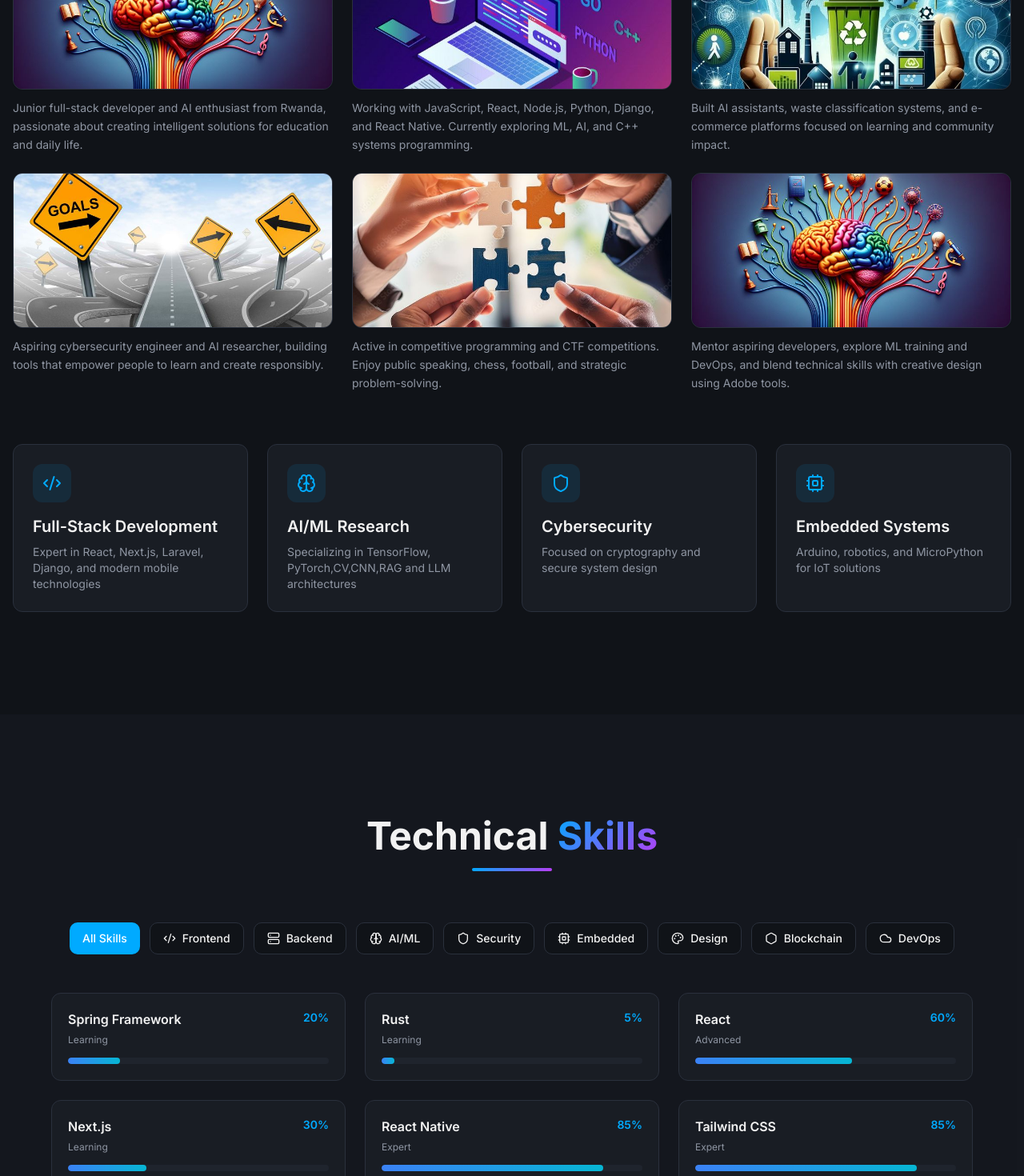
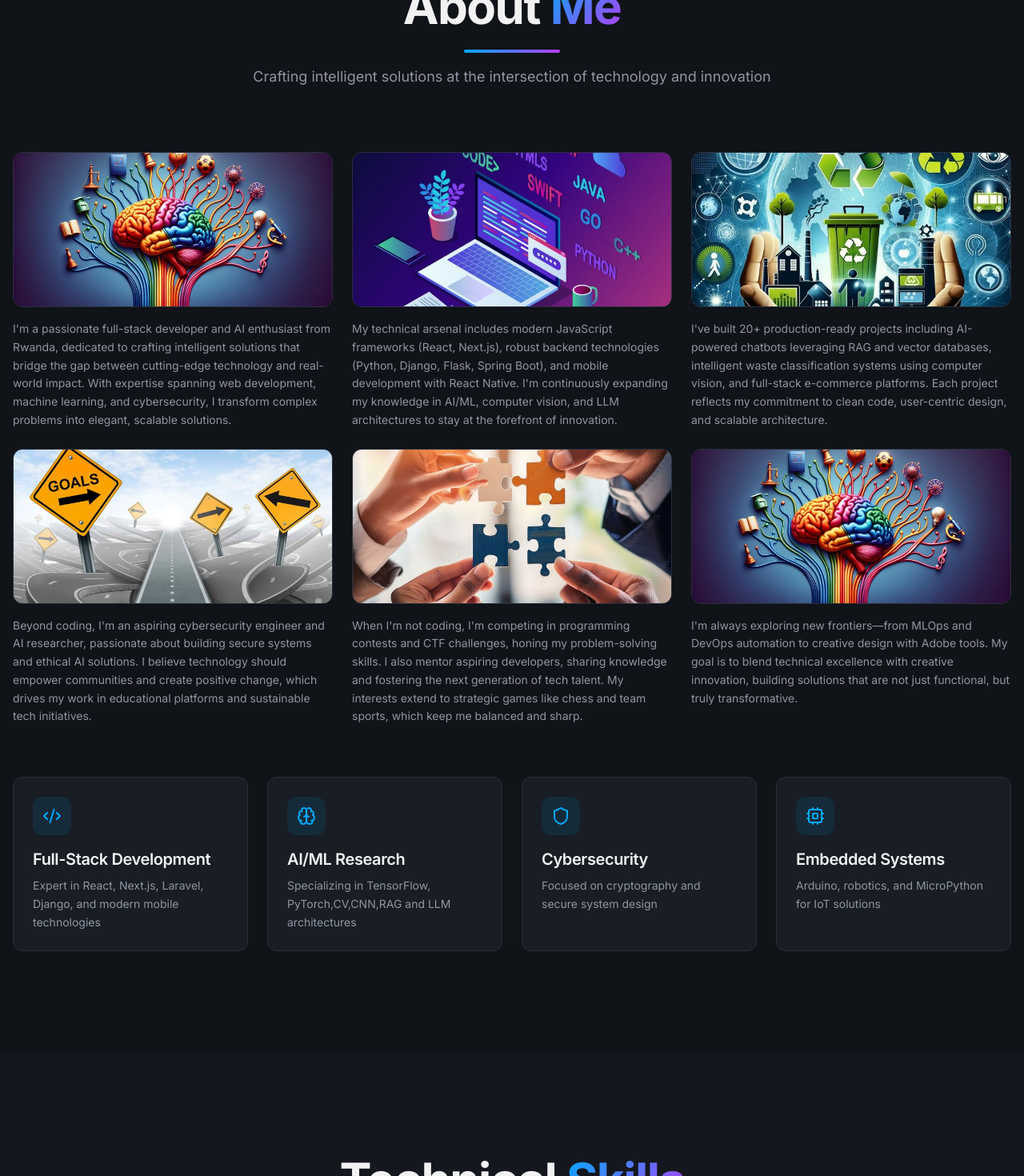
Before and after one commit to Isaac-1-lang/portfolio0.0.1, a React (Vite) app: page / in a window 1280 px wide. Shown: the part 1240-2710 px from the top of the page at 80% size. Built offline with nearby package versions, Linux system fonts and the light colour scheme; the HTML template or start-up script is replaced by a standard one.

Commit message:
Improved about me section

```diff
--- a/src/components/sections/About.tsx
+++ b/src/components/sections/About.tsx
@@ -39,21 +39,29 @@ export function About() {
           transition={{ duration: 0.8 }}
         >
           {/* Section Header */}
-          <div className="text-center mb-16">
+          <div className="text-center mb-20">
             <motion.h2
               initial={{ opacity: 0, y: 20 }}
               animate={isInView ? { opacity: 1, y: 0 } : {}}
               transition={{ delay: 0.2 }}
-              className="text-4xl md:text-5xl font-bold mb-4"
+              className="text-4xl md:text-5xl lg:text-6xl font-bold mb-6 tracking-tight"
             >
               About <span className="bg-gradient-hero bg-clip-text text-transparent">Me</span>
             </motion.h2>
             <motion.div
               initial={{ width: 0 }}
-              animate={isInView ? { width: "100px" } : {}}
+              animate={isInView ? { width: "120px" } : {}}
               transition={{ delay: 0.4, duration: 0.8 }}
-              className="h-1 bg-gradient-hero mx-auto rounded-full"
+              className="h-1 bg-gradient-hero mx-auto rounded-full mb-4"
             />
+            <motion.p
+              initial={{ opacity: 0 }}
+              animate={isInView ? { opacity: 1 } : {}}
+              transition={{ delay: 0.5 }}
+              className="text-muted-foreground text-lg max-w-2xl mx-auto"
+            >
+              Crafting intelligent solutions at the intersection of technology and innovation
+            </motion.p>
           </div>
 
           {/* Story + Images */}
@@ -67,16 +75,26 @@ export function About() {
                 initial={{ opacity: 0, y: 30 }}
                 animate={isInView ? { opacity: 1, y: 0 } : {}}
                 transition={{ delay: 0.4 + index * 0.1 }}
-                whileHover={{ y: -5, scale: 1.02 }}
-                className="bg-card border border-border rounded-xl p-6 hover:border-primary hover:shadow-sm transition-all"
+                whileHover={{
+                  y: -8,
+                  scale: 1.03,
+                  rotateY: 5,
+                  rotateX: 5,
+                  transition: { duration: 0.3 }
+                }}
+                className="bg-card border border-border rounded-xl p-6 hover:border-primary hover:shadow-lg hover:shadow-primary/10 transition-all group perspective-1000"
+                style={{ transformStyle: 'preserve-3d' }}
               >
-                <div className="mb-4">
-                  <div className="w-12 h-12 rounded-lg bg-primary/10 flex items-center justify-center">
-                    <item.icon className="h-6 w-6 text-primary" />
+                <motion.div
+                  className="mb-4"
+                  whileHover={{ rotate: [0, -10, 10, -10, 0], transition: { duration: 0.5 } }}
+                >
+                  <div className="w-12 h-12 rounded-lg bg-primary/10 flex items-center justify-center group-hover:bg-primary/20 transition-colors">
+                    <item.icon className="h-6 w-6 text-primary group-hover:scale-110 transition-transform" />
                   </div>
-                </div>
-                <h3 className="text-xl font-semibold mb-2">{item.title}</h3>
-                <p className="text-muted-foreground text-sm">{item.description}</p>
+                </motion.div>
+                <h3 className="text-xl font-semibold mb-2 group-hover:text-primary transition-colors">{item.title}</h3>
+                <p className="text-muted-foreground text-sm leading-relaxed">{item.description}</p>
               </motion.div>
             ))}
           </div>
@@ -89,27 +107,27 @@ export function About() {
 function StoryWithPreview({ isInView }: { isInView: boolean }) {
   const items = [
     {
-      text: "Junior full-stack developer and AI enthusiast from Rwanda, passionate about creating intelligent solutions for education and daily life.",
+      text: "I'm a passionate full-stack developer and AI enthusiast from Rwanda, dedicated to crafting intelligent solutions that bridge the gap between cutting-edge technology and real-world impact. With expertise spanning web development, machine learning, and cybersecurity, I transform complex problems into elegant, scalable solutions.",
       img: "/innovation.jpeg",
     },
     {
-      text: "Working with JavaScript, React, Node.js, Python, Django, and React Native. Currently exploring ML, AI, and C++ systems programming.",
+      text: "My technical arsenal includes modern JavaScript frameworks (React, Next.js), robust backend technologies (Python, Django, Flask, Spring Boot), and mobile development with React Native. I'm continuously expanding my knowledge in AI/ML, computer vision, and LLM architectures to stay at the forefront of innovation.",
       img: "/codingAndSe.jpeg",
     },
     {
-      text: "Built AI assistants, waste classification systems, and e-commerce platforms focused on learning and community impact.",
+      text: "I've built 20+ production-ready projects including AI-powered chatbots leveraging RAG and vector databases, intelligent waste classification systems using computer vision, and full-stack e-commerce platforms. Each project reflects my commitment to clean code, user-centric design, and scalable architecture.",
       img: "/projects.jpeg",
     },
     {
-      text: "Aspiring cybersecurity engineer and AI researcher, building tools that empower people to learn and create responsibly.",
+      text: "Beyond coding, I'm an aspiring cybersecurity engineer and AI researcher, passionate about building secure systems and ethical AI solutions. I believe technology should empower communities and create positive change, which drives my work in educational platforms and sustainable tech initiatives.",
       img: "/Apakah goal Anda_.jpeg",
     },
     {
-      text: "Active in competitive programming and CTF competitions. Enjoy public speaking, chess, football, and strategic problem-solving.",
+      text: "When I'm not coding, I'm competing in programming contests and CTF challenges, honing my problem-solving skills. I also mentor aspiring developers, sharing knowledge and fostering the next generation of tech talent. My interests extend to strategic games like chess and team sports, which keep me balanced and sharp.",
       img: "/lifeOutCoding.jpeg",
     },
     {
-      text: "Mentor aspiring developers, explore ML training and DevOps, and blend technical skills with creative design using Adobe tools.",
+      text: "I'm always exploring new frontiers—from MLOps and DevOps automation to creative design with Adobe tools. My goal is to blend technical excellence with creative innovation, building solutions that are not just functional, but truly transformative.",
       img: "/innovation.jpeg",
     },
   ];
@@ -122,21 +140,32 @@ function StoryWithPreview({ isInView }: { isInView: boolean }) {
           initial={{ opacity: 0, y: 30 }}
           animate={isInView ? { opacity: 1, y: 0 } : {}}
           transition={{ delay: 0.3 + i * 0.1 }}
-          className="flex flex-col"
+          className="flex flex-col group"
         >
           <motion.div
-            whileHover={{ scale: 1.03 }}
-            className="rounded-lg overflow-hidden border border-border bg-card shadow-sm mb-3"
+            whileHover={{
+              scale: 1.05,
+              rotateY: 5,
+              rotateX: 2,
+              transition: { duration: 0.4 }
+            }}
+            className="rounded-lg overflow-hidden border border-border bg-card shadow-sm mb-4 relative"
+            style={{ transformStyle: 'preserve-3d' }}
           >
+            <div className="absolute inset-0 bg-gradient-to-t from-primary/20 via-transparent to-transparent opacity-0 group-hover:opacity-100 transition-opacity duration-300 z-10" />
             <img
               src={item.img}
               alt={`About section ${i + 1}`}
-              className="w-full h-48 object-cover"
+              className="w-full h-48 object-cover group-hover:scale-110 transition-transform duration-500"
             />
           </motion.div>
-          <p className="text-sm text-muted-foreground leading-relaxed">
+          <motion.p
+            className="text-sm text-muted-foreground leading-relaxed"
+            whileHover={{ color: 'hsl(var(--foreground))' }}
+            transition={{ duration: 0.2 }}
+          >
             {item.text}
-          </p>
+          </motion.p>
         </motion.div>
       ))}
     </div>
--- a/src/components/sections/Hero.tsx
+++ b/src/components/sections/Hero.tsx
@@ -32,7 +32,7 @@ export function Hero() {
             initial={{ opacity: 0, scale: 0.5 }}
             animate={{ opacity: 1, scale: 1 }}
             transition={{ delay: 0.1, duration: 0.6 }}
-            className="relative w-48 h-48 mx-auto mb-12"
+            className="relative w-64 h-64 md:w-80 md:h-80 lg:w-96 lg:h-96 mx-auto mb-12"
           >
             {/* Rotating Rings */}
             <motion.div
@@ -44,25 +44,25 @@ export function Hero() {
             <motion.div
               animate={{ rotate: -360 }}
               transition={{ duration: 15, repeat: Infinity, ease: "linear" }}
-              className="absolute inset-4 border-2 border-accent/30 rounded-full"
+              className="absolute inset-4 md:inset-6 border-2 border-accent/30 rounded-full"
               style={{ borderBottomColor: 'hsl(var(--accent))' }}
             />
 
             {/* Profile Image / Logo */}
             <motion.div
               whileHover={{ scale: 1.05 }}
-              className="absolute inset-8 rounded-full bg-gradient-to-br from-primary/10 to-accent/10 backdrop-blur-sm border-2 border-primary/20 shadow-sm overflow-hidden flex items-center justify-center"
+              className="absolute inset-6 md:inset-8 lg:inset-10 rounded-full bg-gradient-to-br from-primary/10 to-accent/10 backdrop-blur-sm border-2 border-primary/20 shadow-lg overflow-hidden flex items-center justify-center"
             >
               {/* Light mode: colored logo; Dark mode: white logo */}
               <img
-                src="/logo.png"
-                alt="Logo"
-                className="w-24 h-24 md:w-28 md:h-28 rounded-full object-cover block dark:hidden"
+                src="/Isaac.jpg"
+                alt="Profile"
+                className="w-40 h-40 md:w-48 md:h-48 lg:w-56 lg:h-56 rounded-full object-cover block dark:hidden"
               />
               <img
-                src="/logoWhite.png"
-                alt="Logo"
-                className="w-24 h-24 md:w-28 md:h-28 rounded-full object-cover hidden dark:block"
+                src="/Isaac.jpg"
+                alt="Profile"
+                className="w-40 h-40 md:w-48 md:h-48 lg:w-56 lg:h-56 rounded-full object-cover hidden dark:block"
               />
             </motion.div>
           </motion.div>
--- a/src/components/sections/Skills.tsx
+++ b/src/components/sections/Skills.tsx
@@ -3,7 +3,6 @@ import { useInView } from 'framer-motion';
 import { useRef, useState } from 'react';
 import { Button } from '@/components/ui/button';
 import { Code2, Server, Brain, Shield, Cpu, Palette, Hexagon, Cloud, ExternalLink, Award } from 'lucide-react';
-import { link } from 'fs';
 
 export function Skills() {
   const ref = useRef(null);
@@ -97,21 +96,29 @@ export function Skills() {
           transition={{ duration: 0.8 }}
         >
           {/* Section Header */}
-          <div className="text-center mb-16">
+          <div className="text-center mb-20">
             <motion.h2
               initial={{ opacity: 0, y: 20 }}
               animate={isInView ? { opacity: 1, y: 0 } : {}}
               transition={{ delay: 0.2 }}
-              className="text-4xl md:text-5xl font-bold mb-4"
+              className="text-4xl md:text-5xl lg:text-6xl font-bold mb-6 tracking-tight"
             >
               Technical <span className="bg-gradient-hero bg-clip-text text-transparent">Skills</span>
             </motion.h2>
             <motion.div
               initial={{ width: 0 }}
-              animate={isInView ? { width: "100px" } : {}}
+              animate={isInView ? { width: "120px" } : {}}
               transition={{ delay: 0.4, duration: 0.8 }}
-              className="h-1 bg-gradient-hero mx-auto rounded-full"
+              className="h-1 bg-gradient-hero mx-auto rounded-full mb-4"
             />
+            <motion.p
+              initial={{ opacity: 0 }}
+              animate={isInView ? { opacity: 1 } : {}}
+              transition={{ delay: 0.5 }}
+              className="text-muted-foreground text-lg max-w-2xl mx-auto"
+            >
+              A comprehensive toolkit spanning full-stack development, AI/ML, cybersecurity, and beyond
+            </motion.p>
           </div>
 
           {/* Category Filter */}
@@ -146,47 +153,86 @@ export function Skills() {
                 animate={isInView ? { opacity: 1, scale: 1 } : {}}
                 exit={{ opacity: 0, scale: 0.8 }}
                 transition={{ delay: index * 0.03, duration: 0.4 }}
-                whileHover={{ scale: 1.03, y: -5 }}
-                className="bg-card border border-border rounded-xl p-5 hover:border-primary hover:shadow-sm transition-all group"
+                whileHover={{
+                  scale: 1.05,
+                  y: -8,
+                  rotateY: 3,
+                  transition: { duration: 0.3 }
+                }}
+                className="bg-card border border-border rounded-xl p-5 hover:border-primary hover:shadow-lg hover:shadow-primary/10 transition-all group relative overflow-hidden"
+                style={{ transformStyle: 'preserve-3d' }}
               >
+                {/* Subtle background glow on hover */}
+                <div className={`absolute inset-0 bg-gradient-to-r ${skill.color} opacity-0 group-hover:opacity-5 transition-opacity duration-300 pointer-events-none`} />
+
+                <div className="relative z-10">
                   <div className="flex justify-between items-start mb-3">
                     <div className="flex-1">
                       <div className="flex items-center gap-2">
-                      <h3 className="font-semibold text-base group-hover:text-primary transition-colors">{skill.name}</h3>
+                        <motion.h3
+                          className="font-semibold text-base group-hover:text-primary transition-colors"
+                          whileHover={{ scale: 1.05 }}
+                        >
+                          {skill.name}
+                        </motion.h3>
                         {skill.link && (
-                        <a
+                          <motion.a
                             href={skill.link}
                             target="_blank"
                             rel="noopener noreferrer"
                             className="opacity-0 group-hover:opacity-100 transition-opacity"
                             onClick={(e) => e.stopPropagation()}
+                            whileHover={{ rotate: 15, scale: 1.2 }}
+                            whileTap={{ scale: 0.9 }}
                           >
                             <ExternalLink className="h-3.5 w-3.5 text-primary" />
-                        </a>
+                          </motion.a>
                         )}
                         {skill.cert && (
-                        <a
+                          <motion.a
                             href={skill.cert}
                             target="_blank"
                             rel="noopener noreferrer"
                             className="opacity-0 group-hover:opacity-100 transition-opacity"
                             onClick={(e) => e.stopPropagation()}
+                            whileHover={{ rotate: 15, scale: 1.2 }}
+                            whileTap={{ scale: 0.9 }}
                           >
                             <Award className="h-3.5 w-3.5 text-yellow-500" />
-                        </a>
+                          </motion.a>
                         )}
                       </div>
-                    <span className="text-xs text-muted-foreground">{getSkillLevel(skill.level)}</span>
+                      <span className="text-xs text-muted-foreground group-hover:text-foreground/70 transition-colors">{getSkillLevel(skill.level)}</span>
                     </div>
-                  <span className="text-sm text-primary font-semibold">{skill.level}%</span>
+                    <motion.span
+                      className="text-sm text-primary font-semibold"
+                      whileHover={{ scale: 1.1 }}
+                    >
+                      {skill.level}%
+                    </motion.span>
                   </div>
-                <div className="relative h-2 bg-secondary rounded-full overflow-hidden">
+                  <div className="relative h-2.5 bg-secondary rounded-full overflow-hidden">
                     <motion.div
                       initial={{ width: 0 }}
                       animate={isInView ? { width: `${skill.level}%` } : {}}
                       transition={{ delay: 0.5 + index * 0.03, duration: 0.8, ease: "easeOut" }}
-                    className={`absolute top-0 left-0 h-full bg-gradient-to-r ${skill.color} rounded-full`}
+                      className={`absolute top-0 left-0 h-full bg-gradient-to-r ${skill.color} rounded-full shadow-sm group-hover:shadow-md transition-shadow`}
+                    >
+                      {/* Animated shimmer effect */}
+                      <motion.div
+                        className="absolute inset-0 bg-gradient-to-r from-transparent via-white/30 to-transparent"
+                        animate={{
+                          x: ['-100%', '100%'],
+                        }}
+                        transition={{
+                          duration: 2,
+                          repeat: Infinity,
+                          repeatDelay: 3,
+                          ease: "easeInOut"
+                        }}
                       />
+                    </motion.div>
+                  </div>
                 </div>
               </motion.div>
             ))}
--- a/src/index.css
+++ b/src/index.css
@@ -95,5 +95,40 @@ All colors MUST be HSL.
 
   body {
     @apply bg-background text-foreground;
+    font-feature-settings: "kern" 1, "liga" 1, "calt" 1;
+    text-rendering: optimizeLegibility;
+    -webkit-font-smoothing: antialiased;
+    -moz-osx-font-smoothing: grayscale;
+  }
+
+  h1, h2, h3, h4, h5, h6 {
+    @apply font-semibold tracking-tight;
+    letter-spacing: -0.02em;
+  }
+
+  p {
+    @apply leading-relaxed;
+  }
+
+  /* Smooth scrolling */
+  html {
+    scroll-behavior: smooth;
+  }
+
+  /* Custom scrollbar */
+  ::-webkit-scrollbar {
+    width: 10px;
+  }
+
+  ::-webkit-scrollbar-track {
+    @apply bg-secondary;
+  }
+
+  ::-webkit-scrollbar-thumb {
+    @apply bg-primary/30 rounded-full;
+  }
+
+  ::-webkit-scrollbar-thumb:hover {
+    @apply bg-primary/50;
   }
 }
--- a/tailwind.config.ts
+++ b/tailwind.config.ts
@@ -66,6 +66,15 @@ export default {
         md: "calc(var(--radius) - 2px)",
         sm: "calc(var(--radius) - 4px)",
       },
+      perspective: {
+        '1000': '1000px',
+        '2000': '2000px',
+      },
+      spacing: {
+        '18': '4.5rem',
+        '88': '22rem',
+        '128': '32rem',
+      },
       keyframes: {
         "accordion-down": {
           from: { height: "0" },
@@ -99,6 +108,14 @@ export default {
           from: { transform: "rotate(0deg)" },
           to: { transform: "rotate(360deg)" },
         },
+        "shimmer": {
+          "0%": { transform: "translateX(-100%)" },
+          "100%": { transform: "translateX(100%)" },
+        },
+        "gradient-shift": {
+          "0%, 100%": { backgroundPosition: "0% 50%" },
+          "50%": { backgroundPosition: "100% 50%" },
+        },
       },
       animation: {
         "accordion-down": "accordion-down 0.2s ease-out",
@@ -109,6 +126,8 @@ export default {
         "glow-pulse": "glow-pulse 2s ease-in-out infinite",
         "float": "float 3s ease-in-out infinite",
         "spin-slow": "spin-slow 20s linear infinite",
+        "shimmer": "shimmer 2s ease-in-out infinite",
+        "gradient-shift": "gradient-shift 3s ease infinite",
       },
     },
   },
```
Also changed, not shown: src/components/sections/Projects.tsx (+51 -25 lines), public/Isaac.jpg (added). Lines whose indentation alone changed are shown as unchanged.
